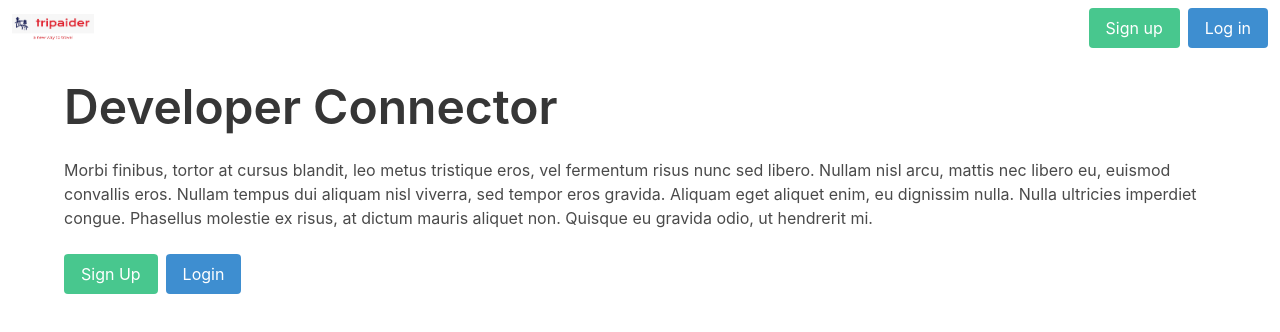
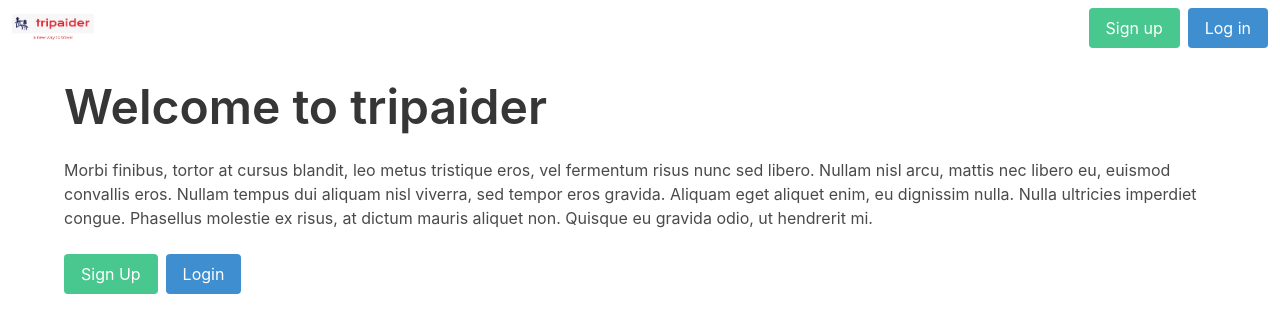
Before and after one commit to souviiik/tripaider-dot-com, a React (Create React App) app: page / in a window 1280 px wide. Shown: the top 332 px of the page. Built offline with nearby package versions, Linux system fonts and the light colour scheme; no server answers; the HTML template or start-up script is replaced by a standard one.

Commit message:
Welcome to tripaider

```diff
--- a/src/components/layout/Landing.js
+++ b/src/components/layout/Landing.js
@@ -12,7 +12,7 @@ const Landing = ({ isAuthenticated }) => {
     <section className="container">
       <div className="dark-overlay">
         <div className="landing-inner">
-          <h1 className="title is-size-1">Developer Connector</h1>
+          <h1 className="title is-size-1">Welcome to tripaider</h1>
           <p className="mb-5">
           Morbi finibus, tortor at cursus blandit, leo metus tristique eros, vel fermentum risus nunc sed libero. Nullam nisl arcu, mattis nec libero eu, euismod convallis eros. Nullam tempus dui aliquam nisl viverra, sed tempor eros gravida. Aliquam eget aliquet enim, eu dignissim nulla. Nulla ultricies imperdiet congue. Phasellus molestie ex risus, at dictum mauris aliquet non. Quisque eu gravida odio, ut hendrerit mi.
           </p>
```
